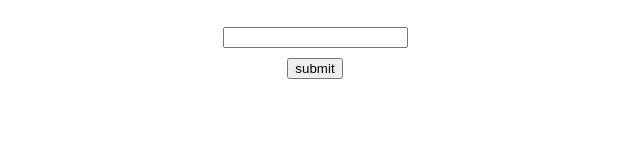
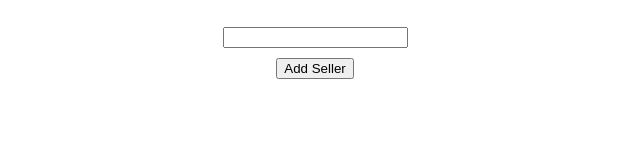
Before and after one commit to lkrout88/FrontEndProject, a React (Create React App) app: page /seller in a window 1280 px wide. Shown: the part 156-300 px from the top of the page, without its empty margins (325-965 px from the left). Built offline with nearby package versions, Linux system fonts and the light colour scheme; no server answers.

Commit message:
seller added successfully message

```diff
--- a/src/Components/AddSeller.tsx
+++ b/src/Components/AddSeller.tsx
@@ -1,27 +1,51 @@
+import { setDefaultResultOrder } from "dns";
 import React, { SyntheticEvent, useState } from "react";
 import { Seller } from "../Models/Seller";
 import { AddNewSellerAPI } from "../Services/SellerService";
 
 export function AddSeller(){
     const [userInput, setUserInput] = useState<string>("")
+    const[resultMessage, setResultMessage ]=useState<string>("");
     function userInputHandler (event:SyntheticEvent){
         let textBox =event.target as HTMLTextAreaElement;
         setUserInput(textBox.value);
     }
     function buttonClickHandler(){
-        let seller:Seller = {
-            sellerName:userInput
+
+            let seller:Seller = {
+                sellerName:userInput
+
+            }
+
+        AddNewSellerAPI(seller)
+        .then(() =>{
+        // window.location.reload();
+        setUserInput("");
+        setResultMessage("Seller added successfully!")
+         setTimeout(() => {
+            // window.location.reload();
+         }, 1890000);
+         window.location.reload();
+
+         })
+         .catch((err) => {
+            console.log(err.message);
+            if (err.message ==='Duplicate Seller'){
+                setResultMessage("A seller with the same name already exists")
+
+            }else {
+                setResultMessage('An error occurred while adding the seller.');
+            }
+         });
         }
-        AddNewSellerAPI(seller)
-        window.location.reload();
-        setUserInput("");
-    }
-
     return (<>
     <h1>Submit a new seller</h1>
+    <p>{resultMessage}</p>
+            <input type="text" value={userInput} onChange={userInputHandler} />
+            <button onClick={buttonClickHandler}>Add Seller</button>
 
-    <input onChange={userInputHandler} value={userInput}></input>
-    <button onClick={buttonClickHandler}>submit</button>
+    {/* <input onChange={userInputHandler} value={userInput}></input> */}
+    {/* <button onClick={buttonClickHandler}>submit</button> */}
 
 
     </>)
```
